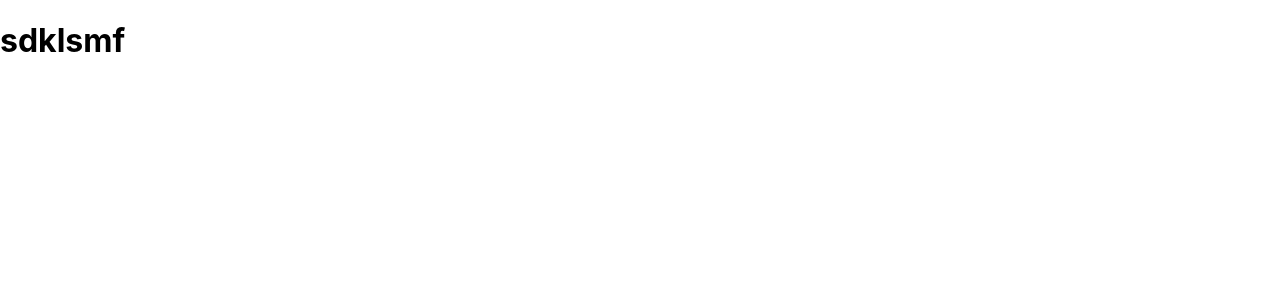
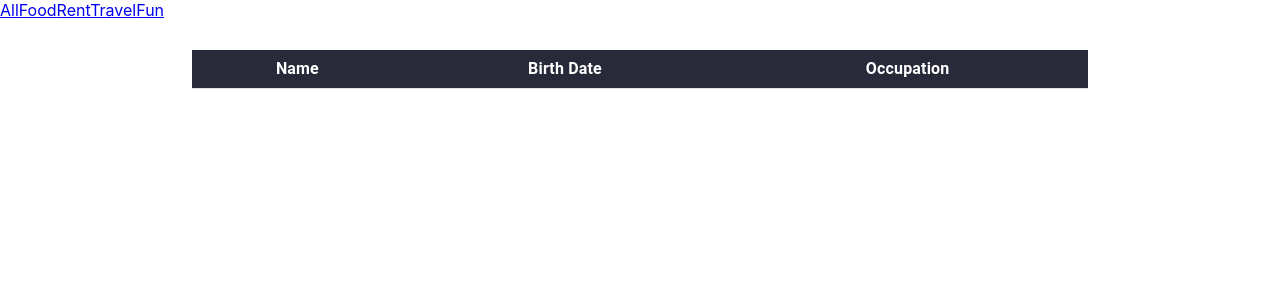
Before and after one commit to sachinrao-dev/budget-tracker-react-typescript, a React (Create React App) app: page / in a window 1280 px wide. Shown: the top 300 px of the page. Built offline with nearby package versions, Linux system fonts and the light colour scheme.

Commit message:
mui setup

```diff
--- a/src/App.tsx
+++ b/src/App.tsx
@@ -1,12 +1,29 @@
+import { BrowserRouter, Route, Routes } from "react-router-dom";
 import { ExpenseProvider } from "./Components/Constant/ExpenseData";
 import expense from "./Components/Constant/ExpenseData";
 import AllExpense from "./Components/Expense/AllExpense";
+import FoodExpense from "./Components/Expense/FoodExpense";
+import NavBar from "./Components/NanBar";
+import RentExpense from "./Components/Expense/RentExpense";
+import FunExpense from "./Components/Expense/FunExpense";
+import TravelExpense from "./Components/Expense/TravelExpense";
 
 function App() {
   return (
     <div>
       <ExpenseProvider value={expense}>
-        <AllExpense />
+        <BrowserRouter>
+          <NavBar />
+          <Routes>
+            <Route path="/*" element={<AllExpense />} />
+            <Route path="/food" element= {<FoodExpense />} />
+            <Route path="/rent" element= {<RentExpense />} />
+            <Route path="/travel" element= {<TravelExpense />} />
+            <Route path="/fun" element={<FunExpense />}/>
+
+          </Routes>
+        </BrowserRouter>
+        {/* <AllExpense /> */}
       </ExpenseProvider>
     </div>
   );
--- a/src/Components/Expense/AllExpense.tsx
+++ b/src/Components/Expense/AllExpense.tsx
@@ -1,14 +1,32 @@
 import { useContext } from "react";
-// import expense from "../Constant/ExpenseData";
 import { expenseContext } from "../Constant/ExpenseData";
+import {
+  Table,
+  TableBody,
+  TableCell,
+  TableContainer,
+  TableHead,
+  TableRow,
+} from "@mui/material";
+import useStyle from "../Style/AllExpenseStyle";
 
 function AllExpense(){
+  const classes = useStyle();
   const allData = useContext(expenseContext);
-  console.log(allData, "from useContext");
-
+  console.log(allData);
   return(
-    <div>
-      <h1>sdklsmf</h1>
+    <div className={classes.tableContainer}>
+      <TableContainer>
+        <Table>
+          <TableHead>
+            <TableRow>
+              <TableCell>Name</TableCell>
+              <TableCell> Birth Date </TableCell>
+              <TableCell> Occupation </TableCell>
+            </TableRow>
+          </TableHead>
+        </Table>
+      </TableContainer>
     </div>
   );
 }
--- /dev/null
+++ b/src/Components/Expense/FoodExpense.tsx
@@ -0,0 +1,11 @@
+import React from "react";
+
+function FoodExpense(){
+  return(
+    <div>
+      <h1>Food Expense</h1>
+    </div>
+  );
+}
+
+export default FoodExpense;
--- /dev/null
+++ b/src/Components/Expense/FunExpense.tsx
@@ -0,0 +1,11 @@
+import React from "react";
+
+function FunExpense(){
+  return(
+    <div>
+      <h1>Fun expense</h1>
+    </div>
+  );
+}
+
+export default FunExpense;
--- /dev/null
+++ b/src/Components/Expense/RentExpense.tsx
@@ -0,0 +1,13 @@
+import React from "react";
+
+function RentExpense(){
+  return(
+    <div>
+      <h1>
+         Rent expense
+      </h1>
+    </div>
+  );
+}
+
+export default RentExpense;
--- /dev/null
+++ b/src/Components/Expense/TravelExpense.tsx
@@ -0,0 +1,11 @@
+import React from "react";
+
+function TravelExpense(){
+  return(
+    <div>
+      <h1>travel Expense</h1>
+    </div>
+  );
+}
+
+export default TravelExpense;
--- /dev/null
+++ b/src/Components/NanBar.tsx
@@ -0,0 +1,17 @@
+import React from "react";
+import { NavLink, Outlet } from "react-router-dom";
+
+function NavBar() {
+  return (
+    <div>
+      <NavLink to="/">All</NavLink >
+      <NavLink to="food">Food</NavLink >
+      <NavLink to="rent">Rent</NavLink >
+      <NavLink to="travel">Travel</NavLink >
+      <NavLink to="fun">Fun</NavLink >
+      <Outlet />
+    </div>
+  );
+}
+
+export default NavBar;
--- /dev/null
+++ b/src/Components/Style/AllExpenseStyle.ts
@@ -0,0 +1,35 @@
+import { makeStyles } from "@mui/styles";
+
+const useStyle = makeStyles({
+  tableContainer: {
+    marginTop: "30px",
+    "& div": {
+      width: "70%",
+      margin: "0 auto",
+      "& table": {
+        "& tbody": {
+          background: "#BAD1C2",
+          "& td": {
+            textAlign: "center",
+            "& a": {
+              textDecoration: "none",
+              cursor: "pointer",
+            },
+          },
+        },
+        "& thead": {
+          "& th": {
+            textAlign: "center",
+            color: "white",
+            background: "#282A3A",
+            fontSize: "1em",
+            fontWeight: "700",
+            padding: "7px",
+          },
+        },
+      },
+    },
+  },
+});
+
+export default useStyle;
```
Also changed, not shown: package.json (+7 -0 lines), src/Components/Style/NavBar.ts (added, +9 -0 lines), 2 other files (tests, documents, lock files or other folders).
